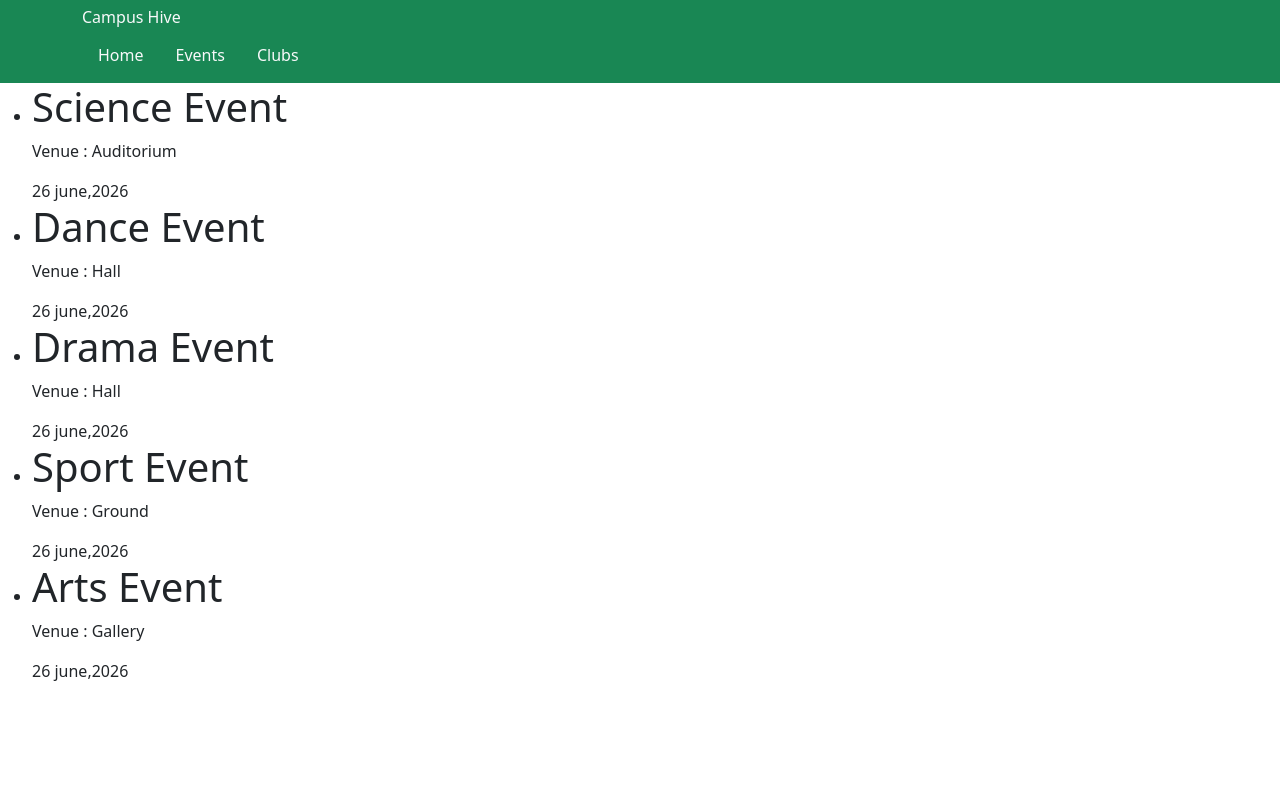
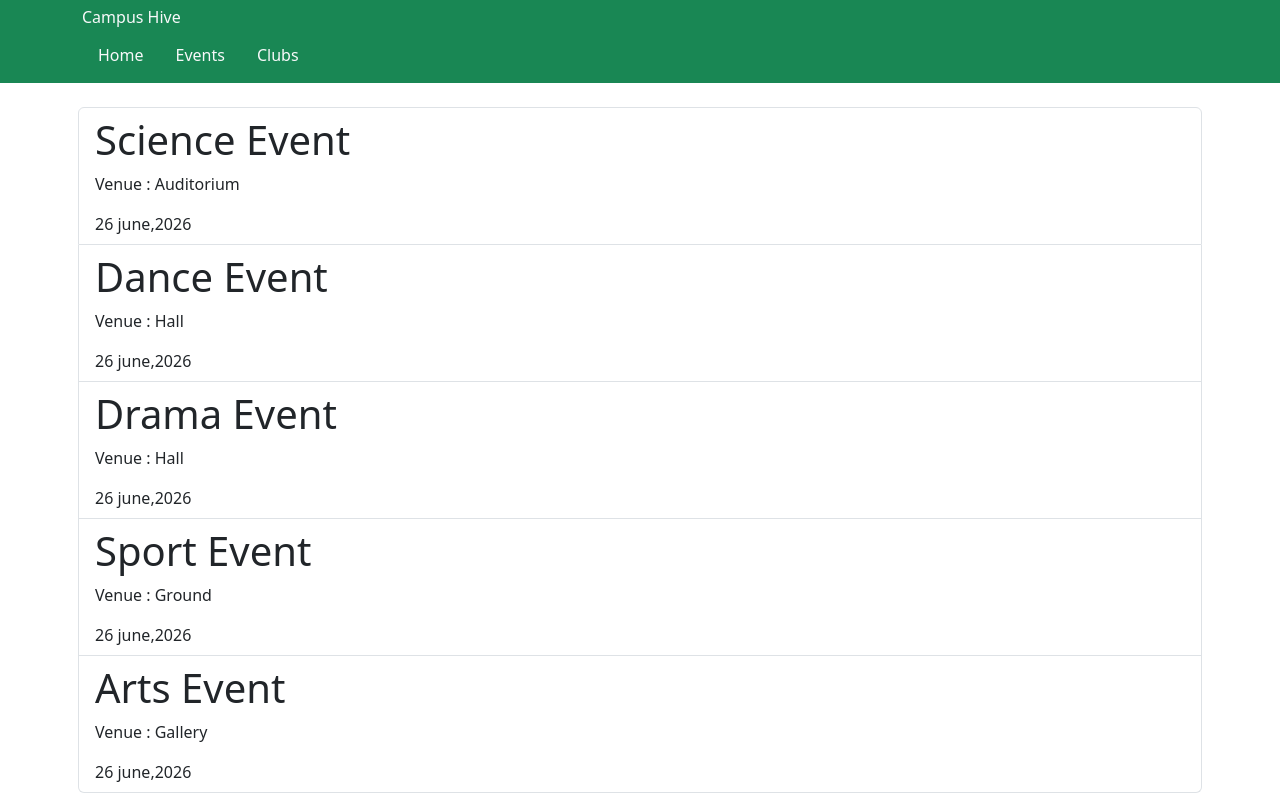
Before and after one commit to Vikash-Attrish/Campus-Hive, a website: page events.html in a window 1280 px wide. Drawn offline with nearby package versions, Linux system fonts and the light colour scheme.

Commit message:
add css bootstrap for main section

```diff
--- a/events.html
+++ b/events.html
@@ -19,32 +19,34 @@
     </nav>
     </div>
   </header>
-      <ul>
-        <li>
+    <main class="container mt-3 p-2">
+      <ul class="list-group">
+        <li class="list-group-item">
           <h1>Science Event</h1>
           <p>Venue : Auditorium</p>
           <time>26 june,2026</time>
         </li>
-        <li>
+        <li class="list-group-item">
           <h1>Dance Event</h1>
           <p>Venue : Hall</p>
           <time>26 june,2026</time>
         </li>
-        <li>
+        <li class="list-group-item">
           <h1>Drama Event</h1>
           <p>Venue : Hall</p>
           <time>26 june,2026</time>
         </li>
-        <li>
+        <li class="list-group-item">
           <h1>Sport Event</h1>
           <p>Venue : Ground</p>
           <time>26 june,2026</time>
         </li>
-        <li>
+        <li class="list-group-item">
           <h1>Arts Event</h1>
           <p>Venue : Gallery</p>
           <time>26 june,2026</time>
         </li>
       </ul>
+    </main>
 </body>
 </html>
```
